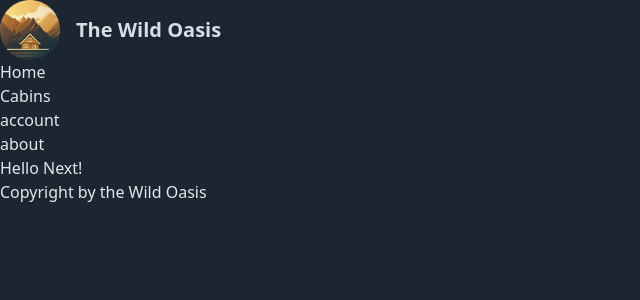
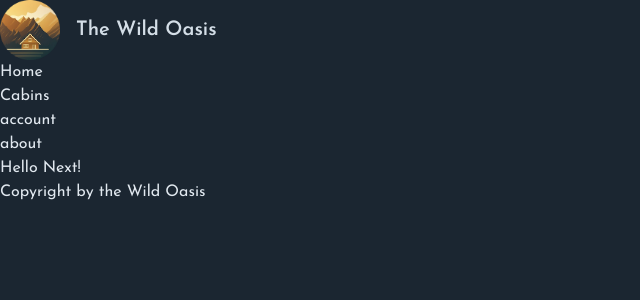
Before and after one commit to MillyMillyL/The-wild-oasis-for-customers, a Next.js app: page / in a window 1280 px wide. Shown: the top 300 px of the page, without its empty margins (0-640 px from the left). Built offline with nearby package versions, Linux system fonts and the light colour scheme.

Commit message:
Josefin font applied

```diff
--- a/app/layout.tsx
+++ b/app/layout.tsx
@@ -1,5 +1,10 @@
 import Logo from "@/app/_components/Logo";
 import Navigation from "@/app/_components/Navigation";
+
+import { Josefin_Sans } from "next/font/google";
+const josefin = Josefin_Sans({ subsets: ["latin"], display: "swap" });
+
+console.log(josefin);
 
 import "@/app/_styles/globals.css";
 
@@ -20,7 +25,9 @@ export default function RootLayout({
 }) {
   return (
     <html lang="en">
-      <body className=" bg-primary-900 text-primary-50 min-h-screen">
+      <body
+        className={`${josefin.className} bg-primary-900 text-primary-50 min-h-screen`}
+      >
         <header>
           <Logo />
           <Navigation />
```
